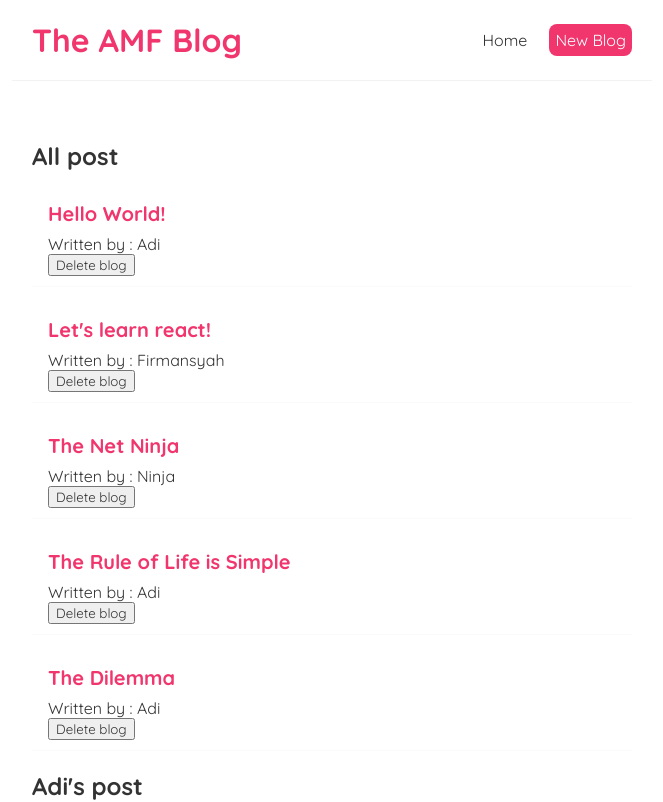
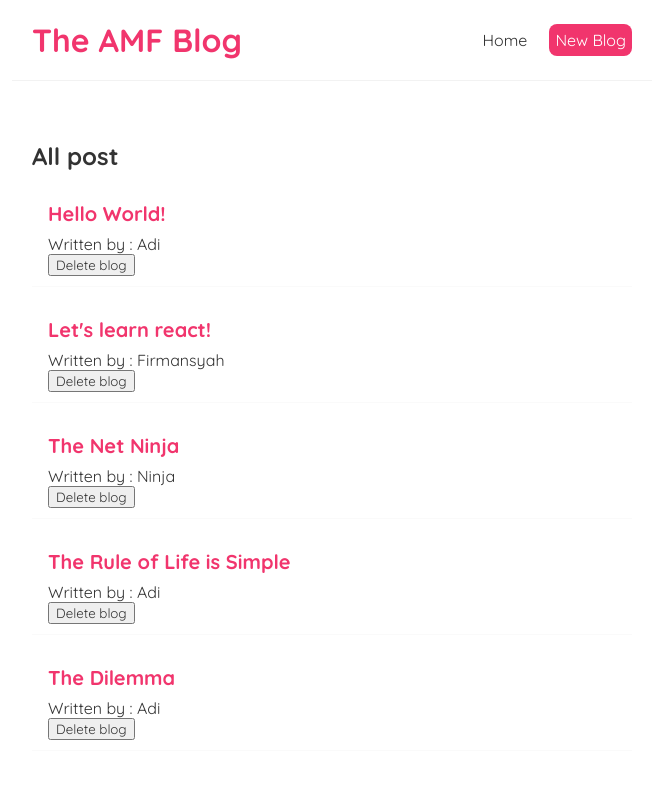
Before and after one commit to hidayahapriliansyah/belajar-react-netninja-project, a React (Create React App) app: page / in a window 1280 px wide. Shown: the top 802 px of the page, without its empty margins (308-971 px from the left). Built offline with nearby package versions, Linux system fonts and the light colour scheme.

Commit message:
useEffect basic

```diff
--- a/src/Home.js
+++ b/src/Home.js
@@ -1,4 +1,4 @@
-import { useState } from "react";
+import { useState, useEffect } from "react";
 import BlogLists from './BlogLists';
 
 const Home = (props) => {
@@ -22,6 +22,11 @@ const Home = (props) => {
     { title: "The Dilemma", body: "Lorem ipusum ... ", author: "Adi", id: 5 },
   ]);
 
+  useEffect(() => {
+    console.log('use effect ran');
+    console.log(blogs);
+  })
+
   const handleDelete = (id) => {
     const newBlog = blogs.filter(blog => blog.id !== id);
     setBlogs(newBlog);
@@ -37,7 +42,7 @@ const Home = (props) => {
       <button onClick={handleClick}>Click Me Change Name</button>
       <button onClick={(e) => handleClickAgain('Hidayah', e)}>Click Me Again</button> */}
       <BlogLists blogs={blogs} title="All post" handleDelete={handleDelete} />
-      <BlogLists blogs={blogs.filter((blog) => blog.author === 'Adi' )} title="Adi's post" handleDelete={handleDelete}/>
+      {/* <BlogLists blogs={blogs.filter((blog) => blog.author === 'Adi' )} title="Adi's post" handleDelete={handleDelete}/> */}
     </section>
   );
 };
```
